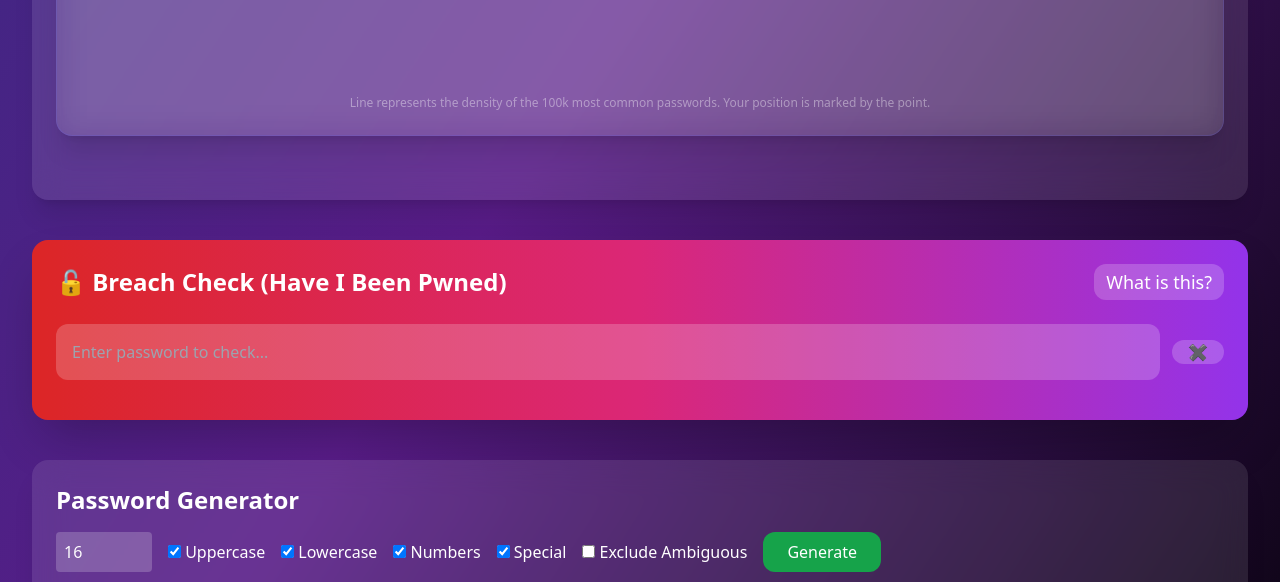
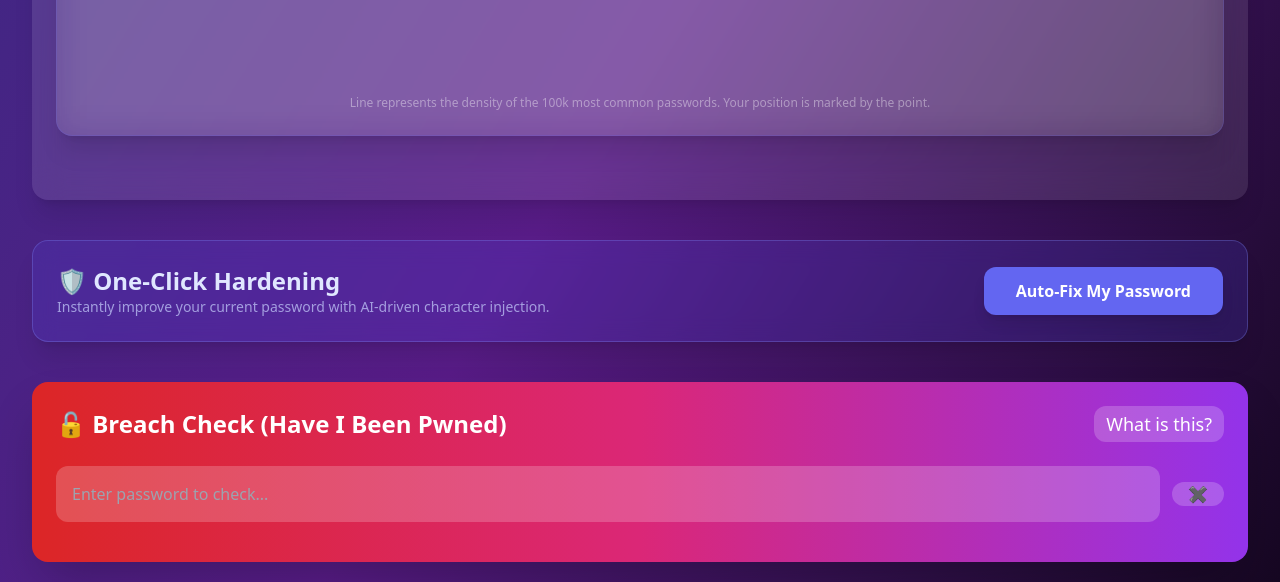
Before and after one commit to the-amazing-atharva/Password-Strength-Analyzer, a Flask app: page / in a window 1280 px wide. Shown: the part 979-1561 px from the top of the page. Run offline with Flask 3, Linux system fonts and the light colour scheme; some libraries are stand-ins or nearby versions.

Commit message:
one-click pwd hardening

```diff
--- a/app.py
+++ b/app.py
@@ -109,6 +109,18 @@ def pwned():
     return jsonify({"pwned": count > 0, "count": count})
 
 
+@app.route("/harden", methods=["POST"])
+def harden():
+    data = request.json
+    password = data.get("password", "")
+
+    if not password:
+        return jsonify({"error": "No password provided"}), 400
+
+    hardened = EnterprisePasswordGenerator.harden_password(password)
+    return jsonify({"hardened": hardened})
+
+
 # ==========================================================
 # MAIN
 # ==========================================================
--- a/password_tool.py
+++ b/password_tool.py
@@ -449,6 +449,37 @@ class EnterprisePasswordAnalyzer:
 
 
 class EnterprisePasswordGenerator:
+    # Add this method inside the EnterprisePasswordGenerator class
+    @staticmethod
+    def harden_password(password: str) -> str:
+        if not password:
+            return ""
+
+        # Character sets for injection
+        specials = "!@#$%^&*()_+"
+        uppers = string.ascii_uppercase
+        nums = string.digits
+
+        res = list(password)
+
+        # 1. Inject Uppercase if missing
+        if not any(c.isupper() for c in res):
+            pos = secrets.randbelow(len(res))
+            res[pos] = secrets.choice(uppers)
+
+        # 2. Inject Number if missing
+        if not any(c.isdigit() for c in res):
+            pos = secrets.randbelow(len(res))
+            # Try not to overwrite the uppercase we just added
+            res.insert(pos, secrets.choice(nums))
+
+        # 3. Inject 2 Special Characters at random positions
+        for _ in range(2):
+            pos = secrets.randbelow(len(res) + 1)
+            res.insert(pos, secrets.choice(specials))
+
+        return "".join(res)
+
     @staticmethod
     def generate_password(length=16, use_uppercase=True, use_lowercase=True, use_numbers=True, use_special=True, exclude_ambiguous=False) -> str:
         if length < 4:
--- a/static/script.js
+++ b/static/script.js
@@ -334,3 +334,43 @@ function toggleVisibility() {
   const i = document.getElementById("passwordInput");
   i.type = i.type === "password" ? "text" : "password";
 }
+
+// Add these functions to your script.js
+
+async function hardenPassword() {
+  const password = document.getElementById("passwordInput").value;
+  if (!password) {
+    alert("Please enter a password to harden first!");
+    return;
+  }
+
+  const response = await fetch("/harden", {
+    method: "POST",
+    headers: { "Content-Type": "application/json" },
+    body: JSON.stringify({ password }),
+  });
+
+  const data = await response.json();
+
+  const container = document.getElementById("hardenResult");
+  const output = document.getElementById("hardenedOutput");
+
+  output.value = data.hardened;
+  container.classList.remove("hidden");
+}
+
+function applyHardened() {
+  const hardened = document.getElementById("hardenedOutput").value;
+  const mainInput = document.getElementById("passwordInput");
+
+  mainInput.value = hardened;
+
+  // Trigger re-analysis automatically
+  analyzePassword();
+
+  // Optional: Scroll back to top to see new score
+  window.scrollTo({ top: 0, behavior: "smooth" });
+
+  // Hide the suggestion box
+  document.getElementById("hardenResult").classList.add("hidden");
+}
--- a/templates/index.html
+++ b/templates/index.html
@@ -144,6 +144,54 @@
       </div>
 
       <div
+        class="bg-indigo-600/20 border border-indigo-400/30 rounded-2xl p-6 shadow-xl mb-10 backdrop-blur-md"
+      >
+        <div
+          class="flex flex-col md:flex-row justify-between items-center gap-4"
+        >
+          <div>
+            <h2
+              class="text-2xl font-bold text-indigo-100 flex items-center gap-2"
+            >
+              🛡️ One-Click Hardening
+            </h2>
+            <p class="text-indigo-200/70 text-sm">
+              Instantly improve your current password with AI-driven character
+              injection.
+            </p>
+          </div>
+          <button
+            onclick="hardenPassword()"
+            class="bg-indigo-500 hover:bg-indigo-400 text-white font-bold py-3 px-8 rounded-xl transition-all transform hover:scale-105 active:scale-95 shadow-lg"
+          >
+            Auto-Fix My Password
+          </button>
+        </div>
+        <div
+          id="hardenResult"
+          class="hidden mt-4 p-4 bg-white/10 rounded-xl border border-white/20 animate-fadeIn"
+        >
+          <p class="text-xs uppercase tracking-widest text-indigo-300 mb-1">
+            Suggested Hardened Version:
+          </p>
+          <div class="flex gap-2">
+            <input
+              type="text"
+              id="hardenedOutput"
+              readonly
+              class="w-full bg-transparent text-xl font-mono focus:outline-none"
+            />
+            <button
+              onclick="applyHardened()"
+              class="text-xs bg-indigo-500 px-3 py-1 rounded-lg"
+            >
+              Apply
+            </button>
+          </div>
+        </div>
+      </div>
+
+      <div
         class="bg-gradient-to-r from-red-600 via-pink-600 to-purple-600 rounded-2xl p-6 shadow-2xl mb-10"
       >
         <div class="flex justify-between items-center">
```
